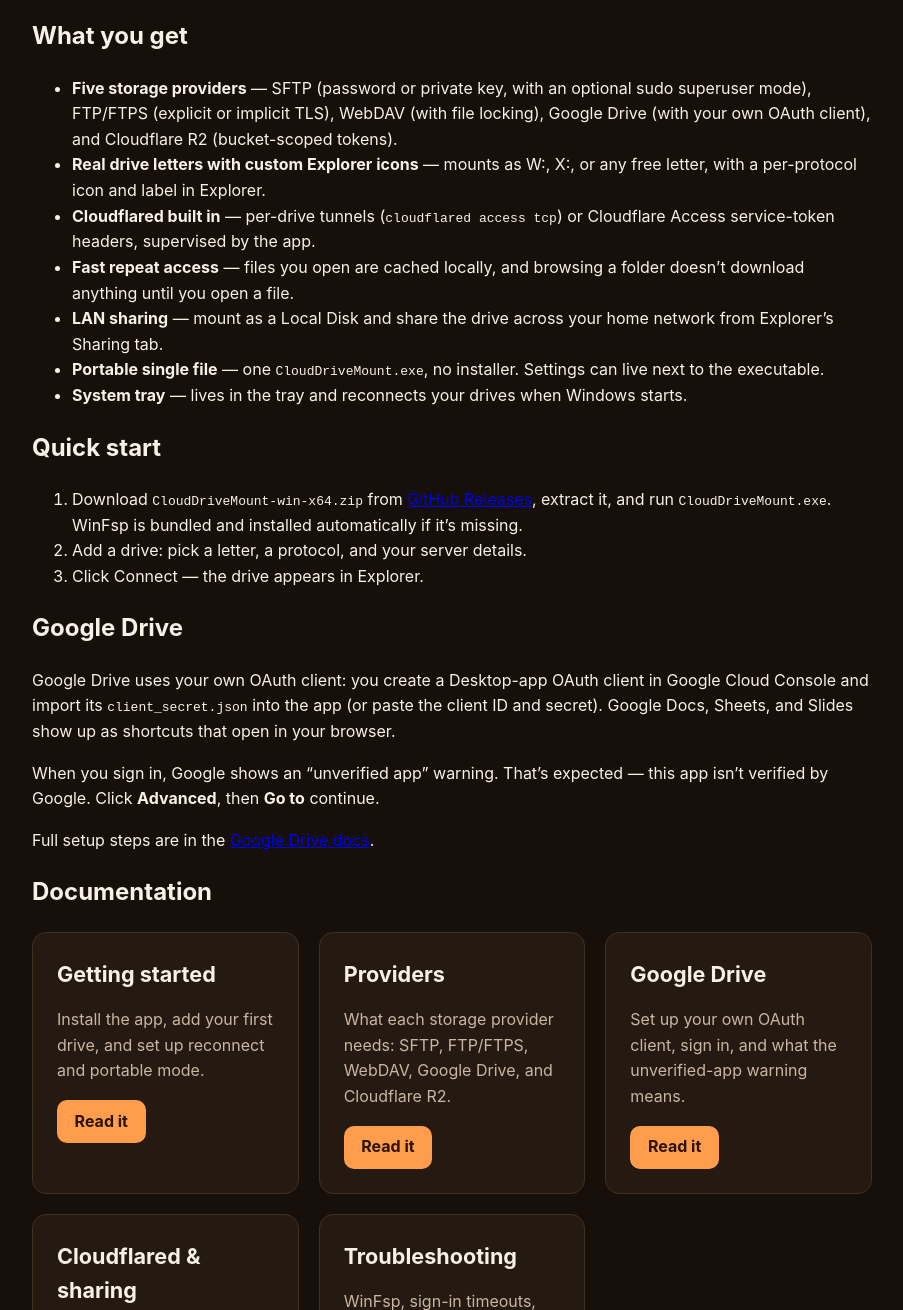
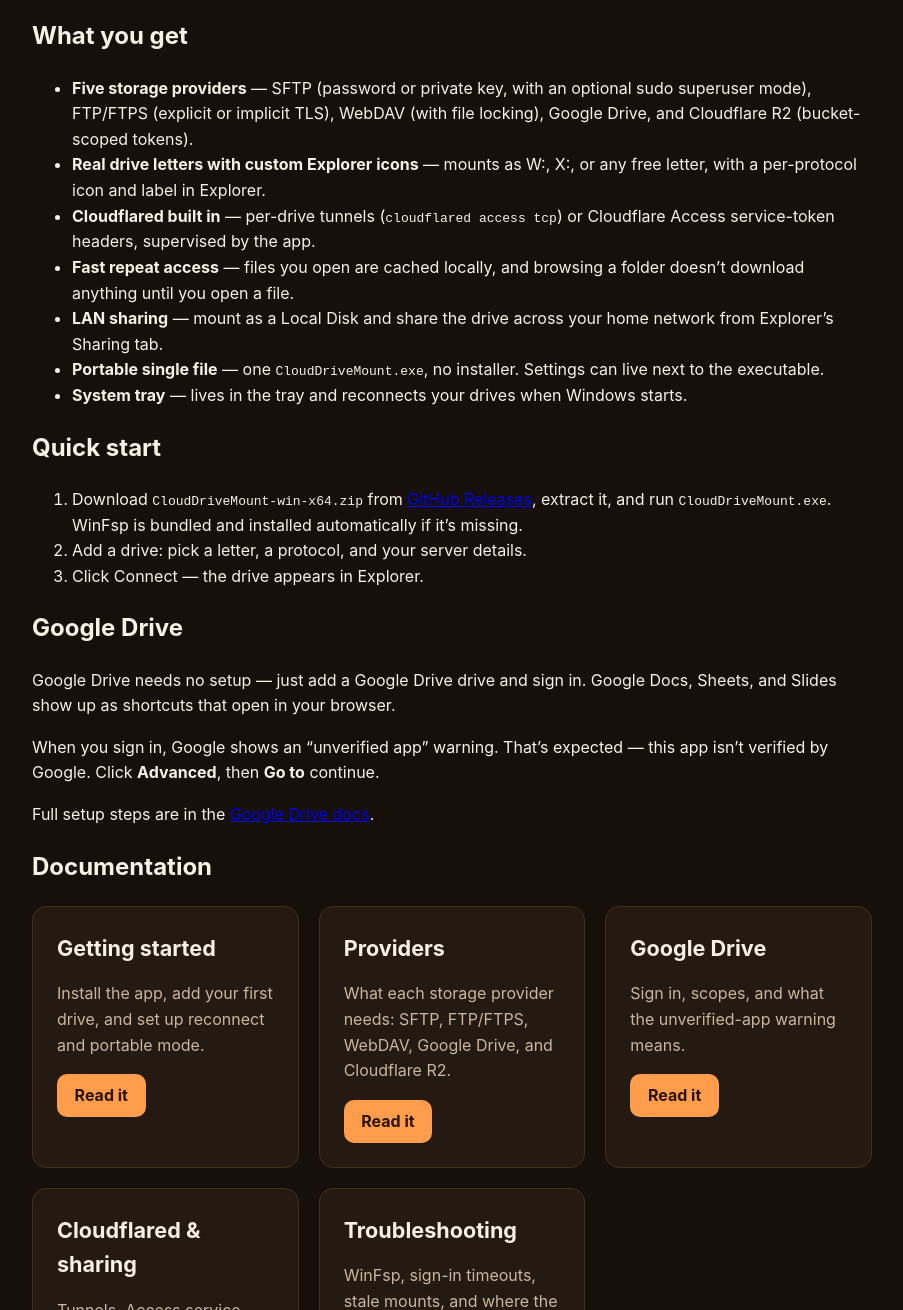
Before and after one commit to jmez11/jmez11.github.io, a plain HTML site: page clouddrive-mount/index.html in a window 1280 px wide. Shown: the part 559-1869 px from the top of the page, without its empty margins (188-1091 px from the left). Drawn offline with Linux system fonts and the light colour scheme.

Commit message:
Update CloudDrive Mount page for embedded Google Drive OAuth credentials

```diff
--- a/clouddrive-mount/index.html
+++ b/clouddrive-mount/index.html
@@ -32,7 +32,7 @@
   <section>
     <h2>What you get</h2>
     <ul>
-      <li><strong>Five storage providers</strong> &mdash; SFTP (password or private key, with an optional sudo superuser mode), FTP/FTPS (explicit or implicit TLS), WebDAV (with file locking), Google Drive (with your own OAuth client), and Cloudflare R2 (bucket-scoped tokens).</li>
+      <li><strong>Five storage providers</strong> &mdash; SFTP (password or private key, with an optional sudo superuser mode), FTP/FTPS (explicit or implicit TLS), WebDAV (with file locking), Google Drive, and Cloudflare R2 (bucket-scoped tokens).</li>
       <li><strong>Real drive letters with custom Explorer icons</strong> &mdash; mounts as W:, X:, or any free letter, with a per-protocol icon and label in Explorer.</li>
       <li><strong>Cloudflared built in</strong> &mdash; per-drive tunnels (<code>cloudflared access tcp</code>) or Cloudflare Access service-token headers, supervised by the app.</li>
       <li><strong>Fast repeat access</strong> &mdash; files you open are cached locally, and browsing a folder doesn&rsquo;t download anything until you open a file.</li>
@@ -53,7 +53,7 @@
 
   <section>
     <h2>Google Drive</h2>
-    <p>Google Drive uses your own OAuth client: you create a Desktop-app OAuth client in Google Cloud Console and import its <code>client_secret.json</code> into the app (or paste the client ID and secret). Google Docs, Sheets, and Slides show up as shortcuts that open in your browser.</p>
+    <p>Google Drive needs no setup &mdash; just add a Google Drive drive and sign in. Google Docs, Sheets, and Slides show up as shortcuts that open in your browser.</p>
     <p>When you sign in, Google shows an &ldquo;unverified app&rdquo; warning. That&rsquo;s expected &mdash; this app isn&rsquo;t verified by Google. Click <strong>Advanced</strong>, then <strong>Go to</strong> continue.</p>
     <p>Full setup steps are in the <a href="https://github.com/jmez11/clouddrive-mount/blob/main/docs/google-drive.md">Google Drive docs</a>.</p>
   </section>
@@ -73,7 +73,7 @@
       </article>
       <article class="card">
         <h2>Google Drive</h2>
-        <p>Set up your own OAuth client, sign in, and what the unverified-app warning means.</p>
+        <p>Sign in, scopes, and what the unverified-app warning means.</p>
         <div class="links"><a class="btn" href="https://github.com/jmez11/clouddrive-mount/blob/main/docs/google-drive.md">Read it</a></div>
       </article>
       <article class="card">
```
